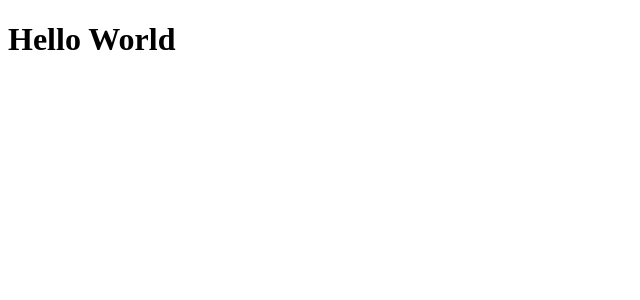
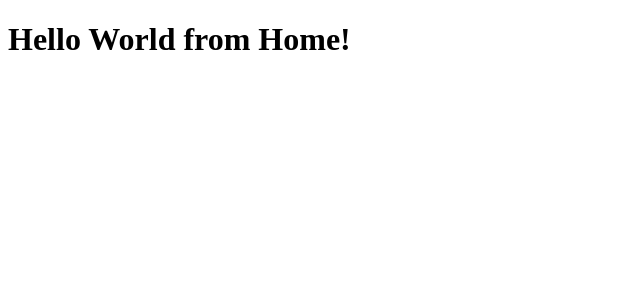
Before and after one commit to PatCeriale/repertoire-recipes, a JavaScript app: page / in a window 1280 px wide. Shown: the top 300 px of the page, without its empty margins (0-640 px from the left). Built offline with nearby package versions, Linux system fonts and the light colour scheme.

Commit message:
started adding pages and react-router-dom

```diff
--- a/package.json
+++ b/package.json
@@ -8,6 +8,7 @@
     "@testing-library/user-event": "^12.6.0",
     "react": "^17.0.1",
     "react-dom": "^17.0.1",
+    "react-router-dom": "^5.2.0",
     "react-scripts": "4.0.1",
     "web-vitals": "^0.2.4"
   },
--- a/src/App.js
+++ b/src/App.js
@@ -1,9 +1,21 @@
 // import logo from "./logo.svg";
+import { BrowserRouter as Router, Route, Switch } from "react-router-dom";
+import Home from "./pages/Home/Home";
 
 function App() {
   return (
     <div className="App">
-      <h1>Hello World</h1>
+      <Router>
+        {/* <Navbar /> */}
+        <Switch>
+          <Route exact path={"/"}>
+            <Home />
+          </Route>
+          {/* <Route exact path="/search">
+            <Search />
+          </Route> */}
+        </Switch>
+      </Router>
     </div>
   );
 }
--- /dev/null
+++ b/src/pages/Home/Home.js
@@ -0,0 +1,9 @@
+import "./Home.css";
+
+export default function Home() {
+  return (
+    <div className="Home">
+      <h1>Hello World from Home!</h1>
+    </div>
+  );
+}
```
Also changed, not shown: src/components/NavBar/NavBar.css (added), src/components/NavBar/NavBar.js (added), src/components/RecipeCard/RecipeCard.css (added), src/components/RecipeCard/RecipeCard.js (added), src/pages/Home/Home.css (added), src/pages/RecipeList/RecipeList.css (added), src/pages/RecipeList/RecipeList.js (added), 2 other files (tests, documents, lock files or other folders).
